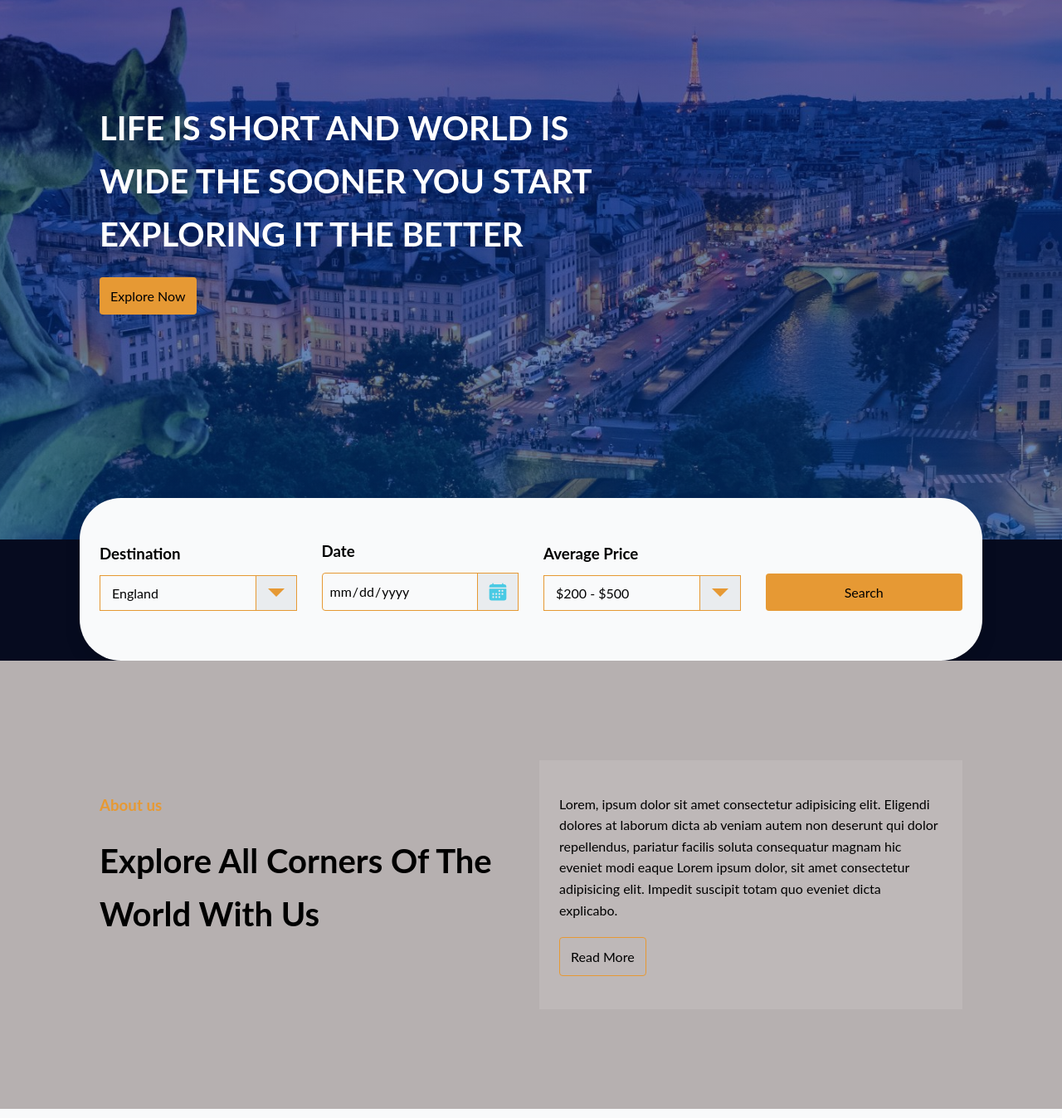
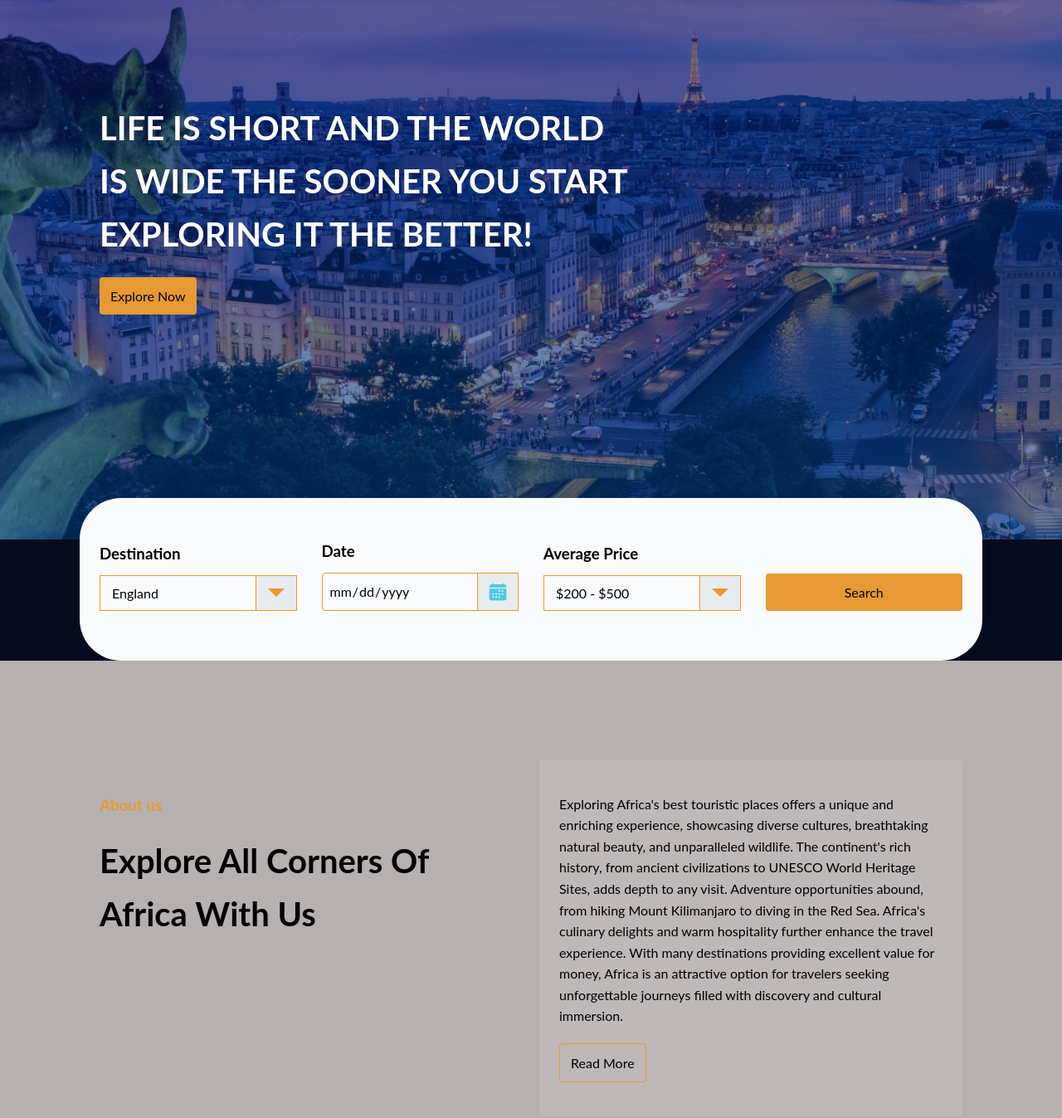
Before and after one commit to Connie-Khalumba/TuzuruAfrica.github.io, a plain HTML site: page tours.html in a window 1280 px wide. Shown: the part 220-1567 px from the top of the page at 83% size. Drawn offline with nearby package versions, Linux system fonts and the light colour scheme; a script that the page names is missing.

Commit message:
New changes

```diff
--- a/about.css
+++ b/about.css
@@ -211,7 +211,7 @@ body{
 /* Core Values Styles */
 .core-values {
     position: absolute;
-    top: 210%;
+    top: 220%;
     left: 50%;
     transform: translate(-50%, -50%);
     display: flex;
--- a/tours.html
+++ b/tours.html
@@ -69,8 +69,8 @@
           <div class="container">
             <div class="hero-content">
               <h1 class="heading heading--1 margin-bottom">
-                life is short and world is wide the sooner you start exploring it
-                the better
+                life is short and the world is wide the sooner you start exploring it
+                the better!
               </h1>
               <button class="btn">Explore now</button>
             </div>
@@ -124,17 +124,12 @@
             <div class="about-box__heading">
               <h3 class="color-blue margin-bottom">About us</h3>
               <div class="heading heading--1 capitalize">
-                Explore all corners of the world with us
+                Explore all corners of Africa with us
               </div>
             </div>
             <div class="about-box__content">
               <p class="margin-bottom">
-                Lorem, ipsum dolor sit amet consectetur adipisicing elit. Eligendi
-                dolores at laborum dicta ab veniam autem non deserunt qui dolor
-                repellendus, pariatur facilis soluta consequatur magnam hic
-                eveniet modi eaque Lorem ipsum dolor, sit amet consectetur
-                adipisicing elit. Impedit suscipit totam quo eveniet dicta
-                explicabo.
+                Exploring Africa's best touristic places offers a unique and enriching experience, showcasing diverse cultures, breathtaking natural beauty, and unparalleled wildlife. The continent's rich history, from ancient civilizations to UNESCO World Heritage Sites, adds depth to any visit. Adventure opportunities abound, from hiking Mount Kilimanjaro to diving in the Red Sea. Africa's culinary delights and warm hospitality further enhance the travel experience. With many destinations providing excellent value for money, Africa is an attractive option for travelers seeking unforgettable journeys filled with discovery and cultural immersion.
               </p>
               <button class="btn btn--secondary">Read More</button>
             </div>
@@ -475,7 +470,7 @@
                 />
 
                 <img
-                  src="./assets/logo-twitter.svg"
+                  src="./assets/twitter.png"
                   alt="twitter icon"
                   width="35"
                   height="35"
@@ -497,7 +492,7 @@
           <nav class="footer-nav" aria-label="navigation">
             <div class="nav-name">Popular Destination</div>
             <ul>
-              <li><a href="#tours">Masai Mara</a></li>
+              <li><a href="#tours">Maasai Mara</a></li>
               <li><a href="#tours">Mombasa</a></li>
               <li><a href="#tours">Watamu</a></li>
               <li><a href="#tours">Nairobi National Park</a></li>
```
Also changed, not shown: about.html (+1 -1 lines), contact.html (+2 -2 lines), index.html (+3 -3 lines), assets/twitter.png (added).
